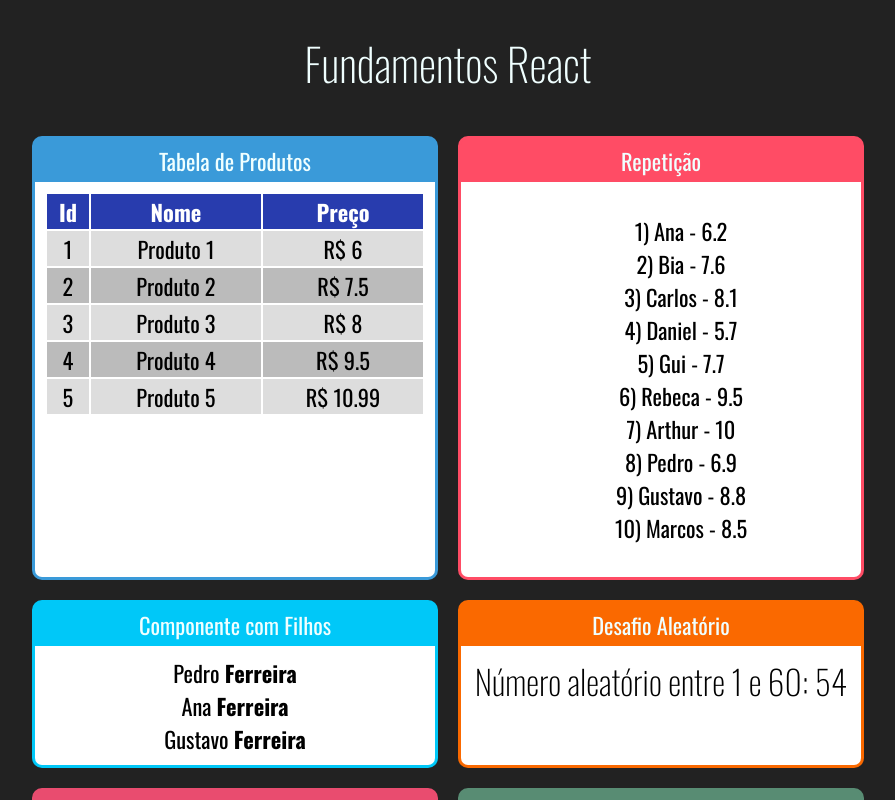
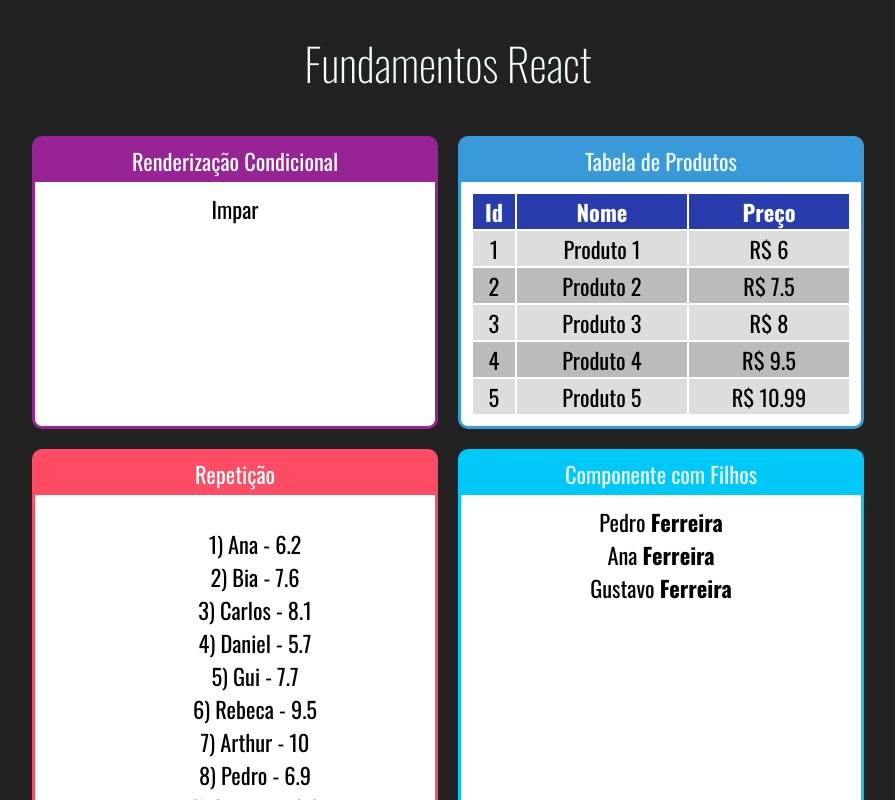
Before and after one commit to Krishnamuti/FundamentosReact, a React (Create React App) app in the folder FRONT/: page / in a window 1280 px wide. Shown: the top 800 px of the page, without its empty margins (192-1087 px from the left). Built offline with nearby package versions, Linux system fonts and the light colour scheme.

Commit message:
Renderização Condicional #01

```diff
--- a/FRONT/src/App.js
+++ b/FRONT/src/App.js
@@ -1,6 +1,7 @@
 import './App.css';
 import React from 'react';
 
+import ParOuImpar from './components/condicional/ParOuImpar'
 import TabelaProdutos from './components/repeticao/TabelaProdutos';
 import ListaAlunos from './components/repeticao/ListaAlunos';
 import Familia from './components/basicos/Familia';
@@ -17,6 +18,10 @@
       <h1>Fundamentos React</h1>
 
       <div className="Cards">
+
+        <Card titulo="Renderização Condicional" color="#982395">
+          <ParOuImpar numero={21}></ParOuImpar>
+        </Card>
 
         <Card titulo="Tabela de Produtos" color="#3A9AD9">
           <TabelaProdutos></TabelaProdutos>
--- /dev/null
+++ b/FRONT/src/components/condicional/ParOuImpar.jsx
@@ -0,0 +1,13 @@
+import React from 'react';
+
+export default props => {
+    const isPar = props.numero % 2 === 0;
+    return(
+        <div>
+            {isPar ?
+                <span>Par</span> :
+                <span>Impar</span>
+            }
+        </div>
+    );
+};
```
